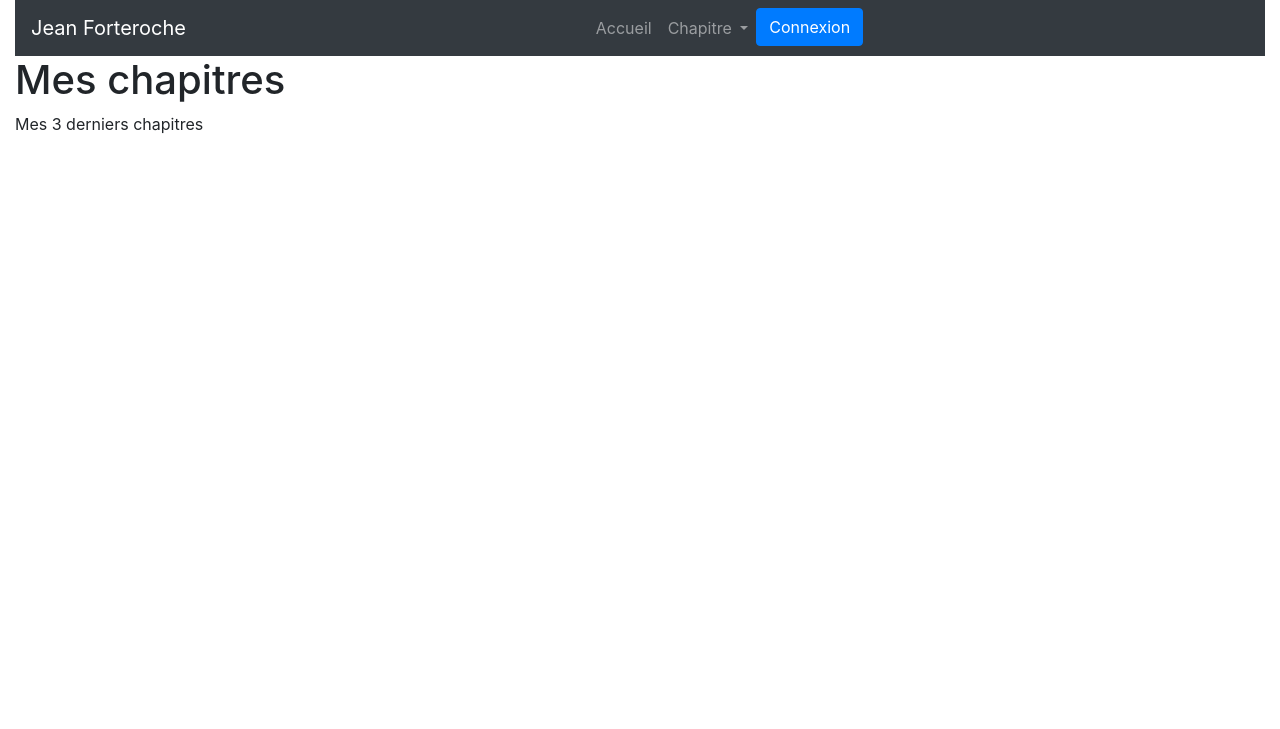
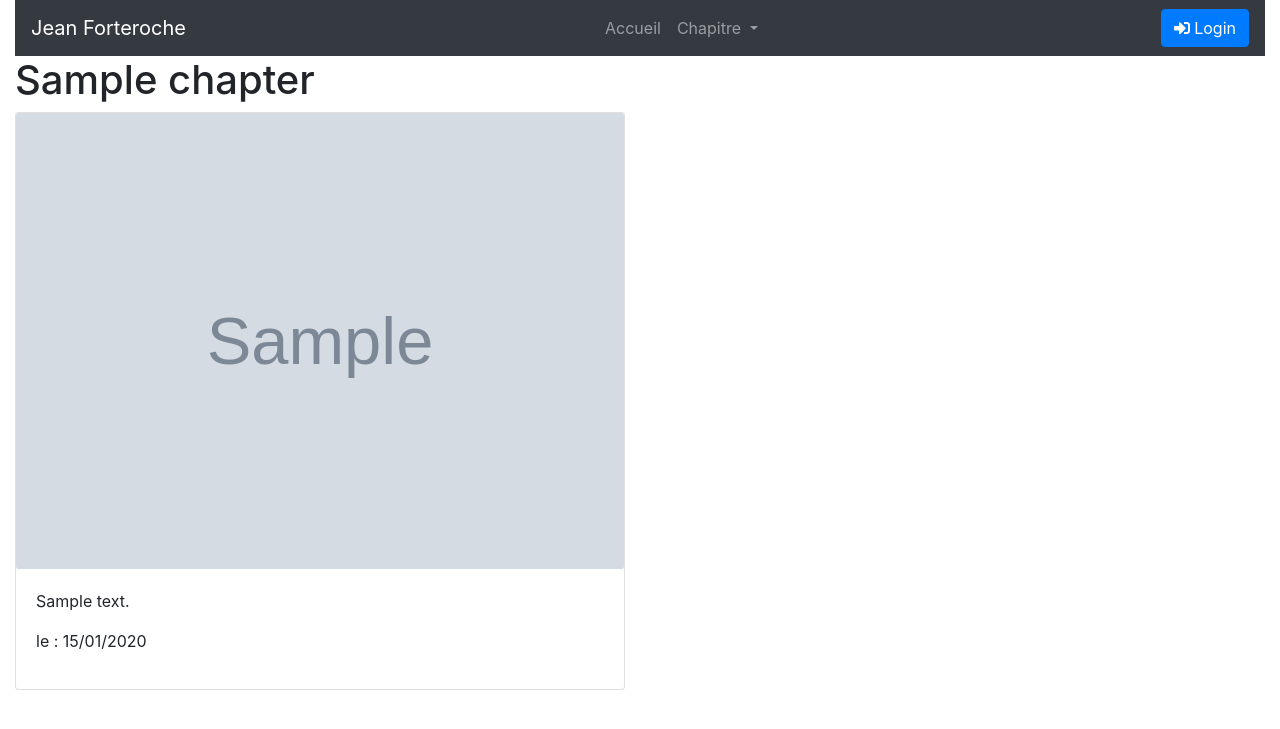
Before and after one commit to bleguen/Jean_Forteroche_Blog, a PHP site: the page made by index.php in a window 1280 px wide. Shown: the top 729 px of the page. Run offline with PHP 8.4, Linux system fonts and the light colour scheme; tables that the repository leaves empty hold one stand-in row (values such as "Sample post"); grey boxes marked "Sample" are stand-in pictures; some libraries are stand-ins or nearby versions.

Commit message:
Récupération d'un chapitre et affichage sur la page d'un chapitre unique

```diff
--- a/controller/controller.php
+++ b/controller/controller.php
@@ -11,7 +11,9 @@
     require('view/chapters.php');
 }
 
-function chapter() {
+function chapter($id) {
+    $chapterManager = new ChapterManager();
+    $chapter = $chapterManager->getChapter($id);
 
     require('view/uniqueChapter.php');
 }
--- a/index.php
+++ b/index.php
@@ -3,4 +3,8 @@
 <?php
 require('controller/controller.php');
 
-listChapters();
+if(isset($_GET['id'])){
+    chapter($_GET['id']);
+} else {
+    listChapters();
+}
--- a/model/chapter_model.php
+++ b/model/chapter_model.php
@@ -9,16 +9,17 @@
 
     public function getAllChapters () {
         $db = $this->dbConnect();
-        $req = $db->query('SELECT id, title, chapter_img, chapter_texte, DATE_FORMAT(chapter_date, \'%d/%m/%Y\') AS chapter_date_fr FROM chapters ORDER BY chapter_date DESC LIMIT 0, 3');
+        $req = $db->query('SELECT id, title, chapter_img, chapter_texte, DATE_FORMAT(chapter_date, \'%d/%m/%Y\') AS chapter_date_fr FROM chapters ORDER BY chapter_date ASC LIMIT 0, 3');
 
         return $req;
     }
 
-    public function getChapter ($chapterId) {
+    public function getChapter ($id) {
 
         $db = $this->dbConnect();
-        $req = $db->query('SELECT id, title, chapter_img, chapter_texte, DATE_FORMAT(chapter_date, \'%d/%m/%Y à %Hh%imin%ss\') AS chapter_date_fr FROM chapters WHERE id = ?');
-        $req = execute(array($chapterId));
+        $req = $db->prepare("SELECT id, title, chapter_img, chapter_texte, DATE_FORMAT(chapter_date, '%d/%m/%Y') AS chapter_date_fr FROM chapters WHERE `id` = :id");
+        $req->bindParam(":id", $id);
+        $req->execute();
         $chapter = $req->fetch();
 
         return $chapter;
--- a/view/chapters.php
+++ b/view/chapters.php
@@ -1,13 +1,6 @@
 <!-- Fichier appeler pour faire afficher à l'écran utilisateur la page d'accueil soit celle ou l'on voit tout les articles etc -->
 
-<?php $title = 'Mes chapitres' ?>
-
-<?php
-    while($data = $chapters->fetch()) {
-     $lien = '<a class="dropdown-item" href="#"> ' . htmlspecialchars($data['title']) .'</a>';
-    }
-    $chapters->closeCursor();
-?>
+<?php $title = 'Jean Forteroche Blog Alaska' ?>
 
 <?php ob_start(); ?>
 <!-- Haut de page -->
@@ -23,9 +16,10 @@
     <div class="col-md-6">
     <div class="card">
         <img class="card-img" src="<?= htmlspecialchars($data['chapter_img']) ?>" alt="Card image cap">
-            <div class="card-body">
+            <div class="card-img-overlay text-white d-flex flex-column justify-content-end">
                 <h5 class="card-title"><?= htmlspecialchars($data['title']) ?></h5>
-                <p> le : <?= htmlspecialchars($data['chapter_date_fr']) ?></p>
+                <p class="card-text"> le : <?= htmlspecialchars($data['chapter_date_fr']) ?></p>
+                <a  class="card-text" href='index.php?action=get&amp;id=<?=$data['id'] ?>'>Liens vers l'article</a>
             </div>
     </div>
     </div>
--- a/view/template.php
+++ b/view/template.php
@@ -13,6 +13,7 @@
     <script src="https://code.jquery.com/jquery-3.3.1.min.js" integrity="sha256-FgpCb/KJQlLNfOu91ta32o/NMZxltwRo8QtmkMRdAu8=" crossorigin="anonymous"></script>
 	<link rel="stylesheet" href="https://maxcdn.bootstrapcdn.com/bootstrap/4.0.0/css/bootstrap.min.css" integrity="sha384-Gn5384xqQ1aoWXA+058RXPxPg6fy4IWvTNh0E263XmFcJlSAwiGgFAW/dAiS6JXm" crossorigin="anonymous">
     <script src="https://maxcdn.bootstrapcdn.com/bootstrap/4.0.0/js/bootstrap.min.js" integrity="sha384-JZR6Spejh4U02d8jOt6vLEHfe/JQGiRRSQQxSfFWpi1MquVdAyjUar5+76PVCmYl" crossorigin="anonymous"></script>
+    <script defer src="https://use.fontawesome.com/releases/v5.0.8/js/all.js"></script>
     <!-- Meta OG et Twitter -->
     <meta property="og:title" content="Jean Forteroche Blog">
     <meta property="og:type" content="Website">
@@ -32,7 +33,7 @@
     <header>
     <div class="container-fluid">
         <nav class="navbar navbar-expand-md navbar-dark bg-dark ">
-            <a class="navbar-brand" href="#">Jean Forteroche</a>
+            <a class="navbar-brand" href="http://localhost/jean_forteroche_blog/index.php">Jean Forteroche</a>
             <!-- Toggler/collapsibe Button -->
             <button class="navbar-toggler" type="button" data-toggle="collapse" data-target="#navbarList">
                 <span class="navbar-toggler-icon"></span>
@@ -40,22 +41,33 @@
             <div class="collapse navbar-collapse"  id="navbarList">
                 <ul class="navbar-nav m-md-auto collapse">
                     <li class="nav-item">
-                        <a class="nav-link" href="#">Accueil</a>
+                        <a class="nav-link" href="http://localhost/jean_forteroche_blog/index.php">Accueil</a>
                     </li>
                     <li class="nav-item dropdown ">
                         <a class="nav-link dropdown-toggle" href="#" id="navbarDropdownMenuLink" data-toggle="dropdown">
                             Chapitre
                         </a>
                         <div class="dropdown-menu">
-                            <?= $lien ?>
+                        <?php
+                            require_once('model/chapter_model.php');
+
+                            $chapterManager = new ChapterManager();
+                            $chapters = $chapterManager->getAllChapters();
+                            while($data = $chapters->fetch()) {
+                        ?>
+                            <a class="dropdown-item" href="index.php?action=get&amp;id=<?=$data['id'] ?>"> <?= htmlspecialchars($data['title']) ?></a>
+                        <?php
+                            }
+                        ?>
                         </div>
                     </li>
-
+                    </ul>
+                    <ul class="nav navbar-nav navbar-right">
                     <?php if(false) {
                         echo "<li class='nav-item '> <p>Bienvenue à toi mon ami</p></li>";
                     } else {
                         echo "<li class='nav-item'>
-                                <button type='button' class='btn btn-primary' data-toggle='modal' data-target='#connectModal'> Connexion </button>
+                                <button type='button' class='btn btn-primary' data-toggle='modal' data-target='#connectModal'><i class='fas fa-sign-in-alt'></i> Login</button>
                              </li>
 
                             <!-- The Modal -->
@@ -95,6 +107,7 @@
                                     </div>
                                 </div>";
                     } ?>
+
                 </ul>
             </div>
         </nav>
--- a/view/uniqueChapter.php
+++ b/view/uniqueChapter.php
@@ -1 +1,25 @@
 <!-- Fichier appeler pour faire afficher à l'écran utilisateur la page d'un seul et unique article avec les commentaires -->
+<?php $data = $chapter; ?>
+<?php $title = htmlspecialchars($data['title']);  ?>
+
+<?php ob_start(); ?>
+
+<!-- Haut de page -->
+<section id="articles" class="container-fluid">
+<h1><?= htmlspecialchars($data['title']); ?> </h1>
+<!-- Div regroupant tous les chapitres -->
+<div class="row">
+    <div class="col-md-6">
+    <div class="card">
+        <img class="card-img" src="<?= htmlspecialchars($data['chapter_img']); ?>" alt="Card image cap">
+            <div class="card-body">
+                <p><?= htmlspecialchars($data['chapter_texte']); ?></p>
+                <p> le : <?= htmlspecialchars($data['chapter_date_fr']); ?></p>
+            </div>
+    </div>
+    </div>
+</div>
+</section>
+<?php $content= ob_get_clean(); ?>
+
+<?php require('template.php'); ?>
```
Also changed, not shown: 1 other file.
